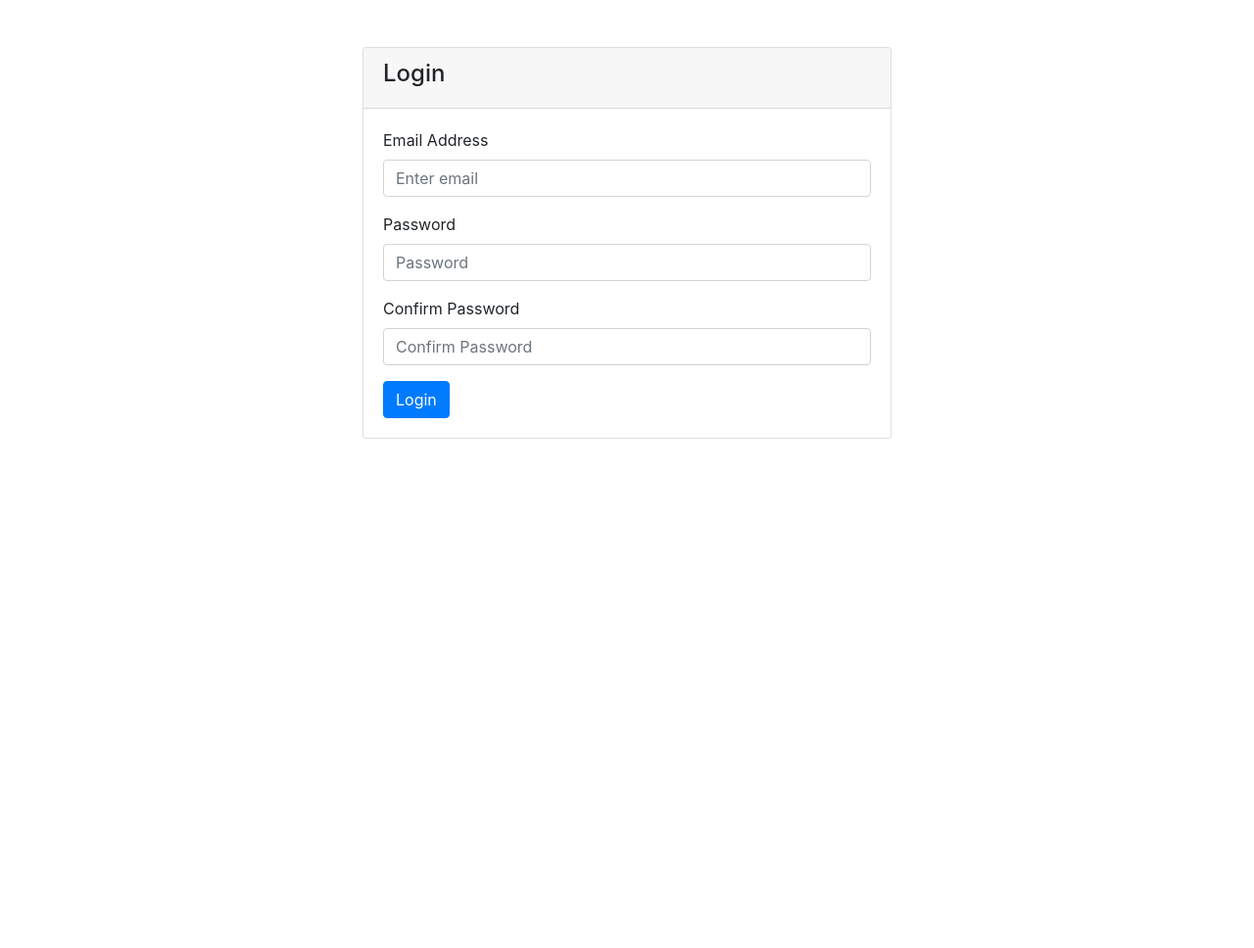
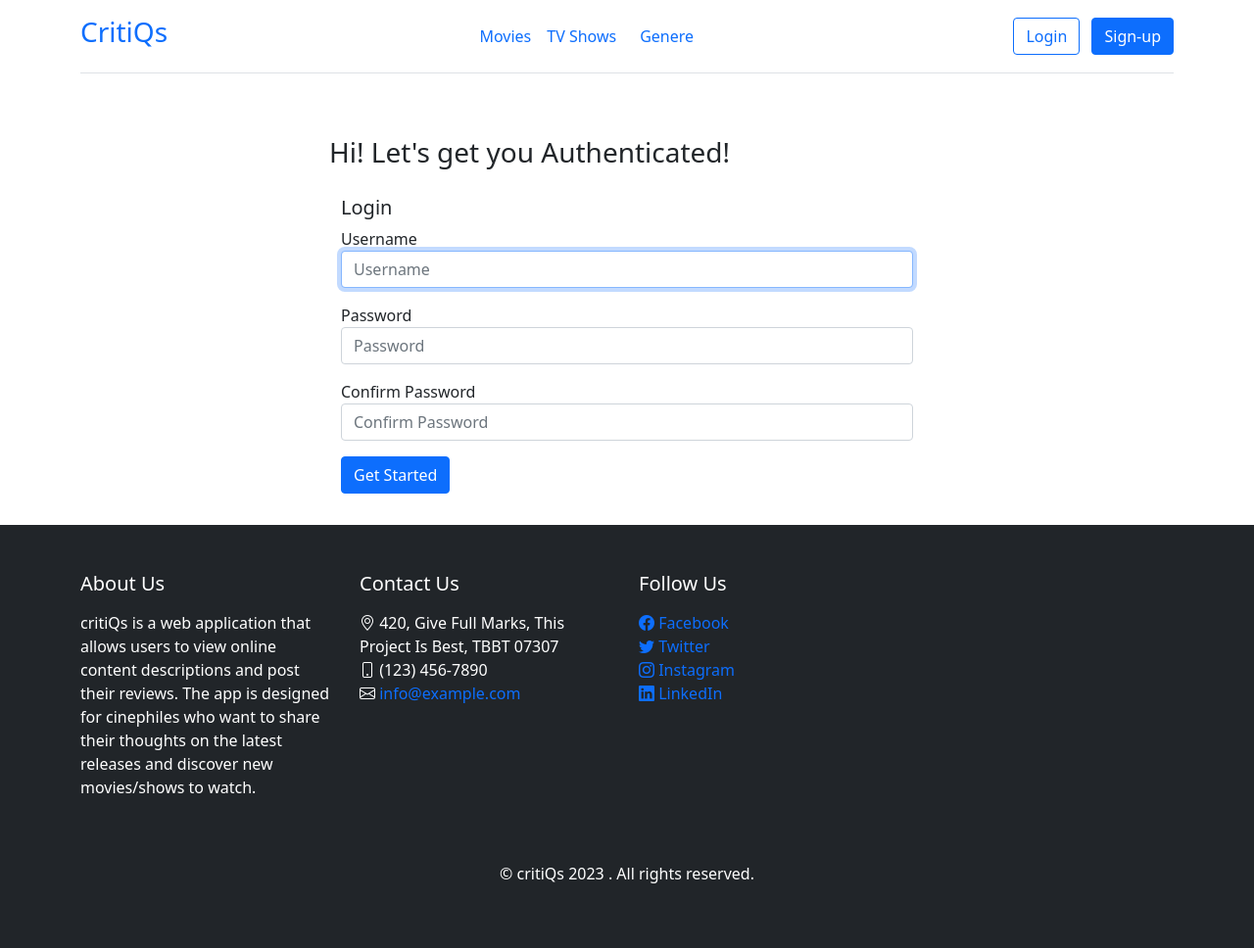
Before and after one commit to adiagarwalrock/critiQs, a Django app: page /signup/ in a window 1280 px wide. Shown: the whole page at 98% size. Before the commit the page ends 448 px from the top, so only its background shows below. Run offline with Django 3.2, Linux system fonts and the light colour scheme; some libraries are stand-ins or nearby versions.

Commit message:
User Signup Working

```diff
--- a/apis/accounts/models.py
+++ b/apis/accounts/models.py
@@ -13,7 +13,7 @@ class CustomUserManager(BaseUserManager):
 
         return user
 
-    def create_superuser(self, email, password, **extra_fields):
+    def create_superuser(self, username, password, **extra_fields):
         extra_fields.setdefault('is_staff', True)
         extra_fields.setdefault('is_superuser', True)
 
@@ -23,17 +23,20 @@ class CustomUserManager(BaseUserManager):
         if extra_fields.get('is_superuser') is not True:
             raise ValueError('Superuser must have is_superuser=True.')
 
-        return self.create_user(email=email, password=password, **extra_fields)
+        return self.create_user(username=username, password=password, **extra_fields)
 
 
 class User(AbstractUser):
-    email = models.EmailField(max_length=255, unique=True)
+    email = models.EmailField(
+        max_length=255, blank=True, null=True)
     username = models.CharField(max_length=255, unique=True)
     date_of_birth = models.DateField(null=True, blank=True)
+    # profile_picture = models.ImageField(
+    #     upload_to='profile_pictures', blank=True, null=True)
+    phone_number = models.CharField(max_length=20, blank=True, null=True)
 
     objects = CustomUserManager()
     USERNAME_FIELD = 'username'
-    REQUIRED_FIELDS = ['email']
 
     def __str__(self):
         return self.username
--- a/apis/core/forms.py
+++ b/apis/core/forms.py
@@ -1,6 +1,10 @@
+
+from django.contrib.auth.forms import UserCreationForm
 from django import forms
 
 from api.models import Comment
+from django.contrib.auth import get_user_model
+User = get_user_model()
 
 
 class CommentForm(forms.ModelForm):
@@ -19,3 +23,42 @@ class CommentForm(forms.ModelForm):
     class Meta:
         model = Comment
         fields = ['body', 'content_id', 'user']
+
+
+class CustomUserCreationForm(UserCreationForm):
+
+    username = forms.CharField(
+        required=True,
+        widget=forms.TextInput(
+            attrs={
+                'class': 'form-control',
+                'placeholder': 'Username',
+            }
+        )
+    )
+
+    password1 = forms.CharField(
+        required=True,
+        widget=forms.PasswordInput(
+            attrs={
+                'class': 'form-control',
+                'placeholder': 'Password',
+                'autocomplete': 'new-password',
+            }
+        )
+    )
+
+    password2 = forms.CharField(
+        required=True,
+        widget=forms.PasswordInput(
+            attrs={
+                'class': 'form-control',
+                'placeholder': 'Confirm Password',
+                'autocomplete': 'new-password',
+            }
+        )
+    )
+
+    class Meta:
+        model = User
+        fields = ('username', 'password1', 'password2')
--- a/apis/core/templates/base.html
+++ b/apis/core/templates/base.html
@@ -39,6 +39,12 @@
 
 	<body>
 
+		<style>
+			.no_decor {
+				text-decoration: none;
+			}
+		</style>
+
 		<div class="container">
 			<header
 				class="d-flex flex-wrap align-items-center justify-content-center justify-content-md-between py-3 mb-4 border-bottom">
@@ -67,8 +73,20 @@
 				</ul>
 
 				<div class="col-md-0 text-end">
+
 					{% if user.is_authenticated %}
-					<a href="{% url 'logout' %}" type="button" class="btn btn-outline-danger me-2">Logout</a>
+
+					<a class="nav-link dropdown-toggle" href="#" id="navbarDarkDropdownMenuLink" role="button"
+						data-bs-toggle="dropdown" aria-expanded="false">
+						{{user.username}}
+					</a>
+					<ul class="dropdown-menu dropdown-menu-dark" aria-labelledby="navbarDarkDropdownMenuLink">
+						<li><a class="dropdown-item" href="#">Action</a></li>
+						<li>
+							<hr class="dropdown-divider">
+						</li>
+						<li><a class="dropdown-item" href="{% url 'logout' %}">Logout</a></li>
+					</ul>
 					{% else %}
 					<a href="{% url 'login' %}" type="button" class="btn btn-outline-primary me-2">Login</a>
 					<a href="{% url 'signup' %}" type="button" class="btn btn-primary">Sign-up</a>
@@ -106,7 +124,8 @@
 							</li>
 							<li><i class="bi bi-phone"></i> (123) 456-7890</li>
 							<li>
-								<i class="bi bi-envelope"></i><a href="mailto:info@example.com"> info@example.com</a>
+								<i class="bi bi-envelope"></i><a href="mailto:info@example.com" class="no_decor">
+									info@example.com</a>
 							</li>
 						</ul>
 					</div>
@@ -114,16 +133,16 @@
 						<h5 class="mb-3">Follow Us</h5>
 						<ul class="list-unstyled">
 							<li>
-								<a href="#"><i class="bi bi-facebook"></i> Facebook</a>
+								<a href="#" class="no_decor"><i class="bi bi-facebook"></i> Facebook</a>
 							</li>
 							<li>
-								<a href="#"><i class="bi bi-twitter"></i> Twitter</a>
+								<a href="#" class="no_decor"><i class="bi bi-twitter"></i> Twitter</a>
 							</li>
 							<li>
-								<a href="#"><i class="bi bi-instagram"></i> Instagram</a>
+								<a href="#" class="no_decor"><i class="bi bi-instagram"></i> Instagram</a>
 							</li>
 							<li>
-								<a href="#"><i class="bi bi-linkedin"></i> LinkedIn</a>
+								<a href="#" class="no_decor"><i class="bi bi-linkedin"></i> LinkedIn</a>
 							</li>
 						</ul>
 					</div>
--- a/apis/core/templates/registration/login.html
+++ b/apis/core/templates/registration/login.html
@@ -25,7 +25,7 @@
 
                     {% else %}
 
-                    <h4 class="card-title">Hi! Let's get you Authenticated!</h3>
+                    <h3 class="card-title">Hi! Let's get you Authenticated!</h3>
                     <p class="card-text">
                     <div class="container">
                         <div class="row align-items-start pt-3">
--- a/apis/core/templates/registration/signup.html
+++ b/apis/core/templates/registration/signup.html
@@ -1,50 +1,70 @@
-<!DOCTYPE html>
-<html>
+{% extends 'base.html' %}
+{% load static %}{% load humanize %}
 
-<head>
-    <title>Login Page</title>
-    <!-- Bootstrap CSS -->
-    <link rel="stylesheet" href="https://maxcdn.bootstrapcdn.com/bootstrap/4.5.2/css/bootstrap.min.css">
-</head>
 
-<body>
-    <!-- Background image -->
-        <div class="container">
-            <div class="row justify-content-center mt-5">
-                <div class="col-md-6">
-                    <div class="card">
-                        <div class="card-header">
-                            <h4>Login</h4>
-                        </div>
-                        <div class="card-body">
-                            <form>
-                                <div class="form-group">
-                                    <label for="email">Email Address</label>
-                                    <input type="email" class="form-control" id="email" placeholder="Enter email">
+
+{% block title %} Login {% endblock %}
+
+{% block head %}
+
+
+{% endblock %}
+
+
+{% block body %}
+
+
+<main>
+    <div class="d-flex  justify-content-center mt-5">
+        <div class="custom-card" style="width: 50%;">
+            <div class="card-body">
+                {% if user.is_authenticated %}
+                <h4 class="card-title">You are already Logged in!</h3>
+
+                    <a href="{% url 'home' %}" type="button" class="btn btn-primary">Home</a>
+
+                    {% else %}
+
+                    <h3 class="card-title">Hi! Let's get you Authenticated!</h3>
+                    <p class="card-text">
+                    <div class="container">
+                        <div class="row align-items-start pt-3">
+                            <h5 class="card-subtitle mb-2 text-body-secondary">Login</h5>
+                            <form method="POST">
+                                <div class="col">
+                                    <div>
+                                        {% csrf_token %}
+                                        <p>
+                                            <label for="id_username">Username</label>
+                                            {{form.username}}
+                                        </p>
+                                        <p>
+                                            <label for="id_password">Password</label>
+                                            {{form.password1}}
+                                        </p>
+                                        <p>
+                                            <label for="id_password">Confirm Password</label>
+                                            {{form.password2}}
+                                        </p>
+                                        <!-- TODO: Display From Errors  -->
+                                    </div>
                                 </div>
-                                <div class="form-group">
-                                    <label for="password">Password</label>
-                                    <input type="password" class="form-control" id="password" placeholder="Password">
+
+                                <div class="col">
+                                    <button type="submit" class="btn btn-primary">Get Started</button>
+
                                 </div>
-                                <div class="form-group">
-                                    <label for="password"> Confirm Password</label>
-                                    <input type="password" class="form-control" id="password" placeholder="Confirm Password">
-                                </div>
-                                <button type="submit" class="btn btn-primary">Login</button>
                             </form>
                         </div>
+
                     </div>
-                </div>
+                    </p>
+                    {% endif %}
             </div>
         </div>
-
     </div>
+</main>
 
 
-    <!-- Bootstrap JS -->
-    <script src="https://cdnjs.cloudflare.com/ajax/libs/jquery/3.5.1/jquery.min.js"></script>
-    <script src="https://cdnjs.cloudflare.com/ajax/libs/popper.js/1.16.0/umd/popper.min.js"></script>
-    <script src="https://maxcdn.bootstrapcdn.com/bootstrap/4.5.2/js/bootstrap.min.js"></script>
-</body>
 
-</html>
+{% endblock %}
--- a/apis/core/views.py
+++ b/apis/core/views.py
@@ -1,15 +1,21 @@
+import requests
 from api.models import Comment
-from .forms import CommentForm
+from .forms import (
+    CommentForm,
+    CustomUserCreationForm,
+)
 
 from django.conf import settings
-from django.contrib.auth.forms import UserCreationForm
+# from django.contrib.auth.forms import UserCreationForm
 from django.shortcuts import render
 from django.views.generic import TemplateView, ListView, CreateView
 from django.http import HttpResponse
 from django.http import HttpResponseRedirect
 from django.urls import reverse, reverse_lazy
 
-import requests
+from django.contrib.auth import get_user_model
+User = get_user_model()
+
 
 API_KEY = settings.MOVIE_API_KEY
 
@@ -126,6 +132,6 @@ class MovieDetailView(CreateView):
 
 
 class SignUpView(CreateView):
-    form_class = UserCreationForm
-    success_url = reverse_lazy("login")
+    form_class = CustomUserCreationForm
+    success_url = reverse_lazy("home")
     template_name = "registration/signup.html"
```
Also changed, not shown: apis/accounts/migrations/0003_alter_user_email.py (added), apis/accounts/migrations/0004_user_phone_number.py (added), apis/db.sqlite3. Lines whose indentation alone changed are shown as unchanged.
